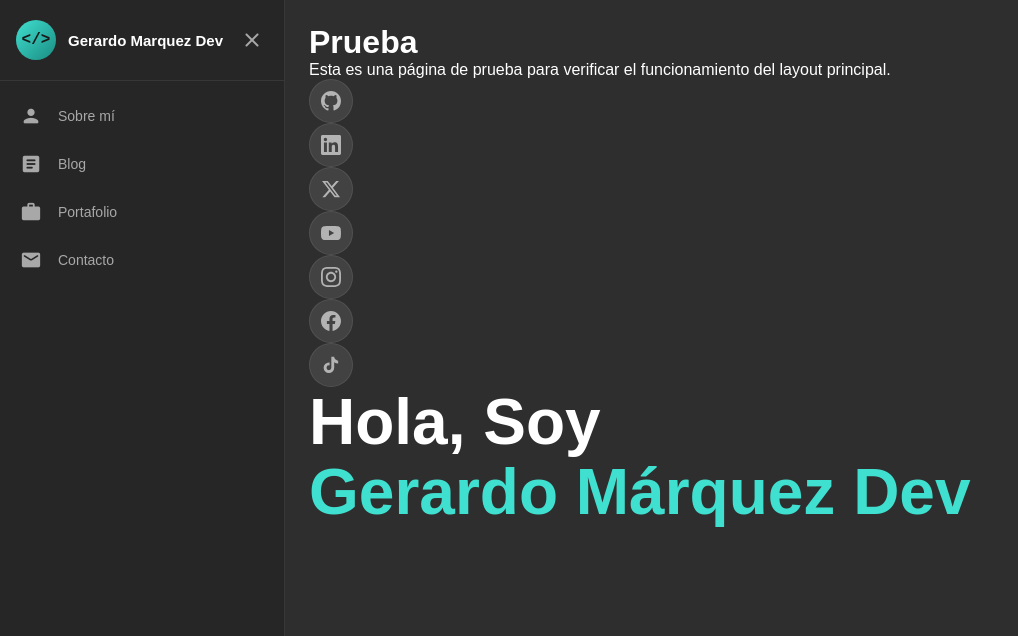
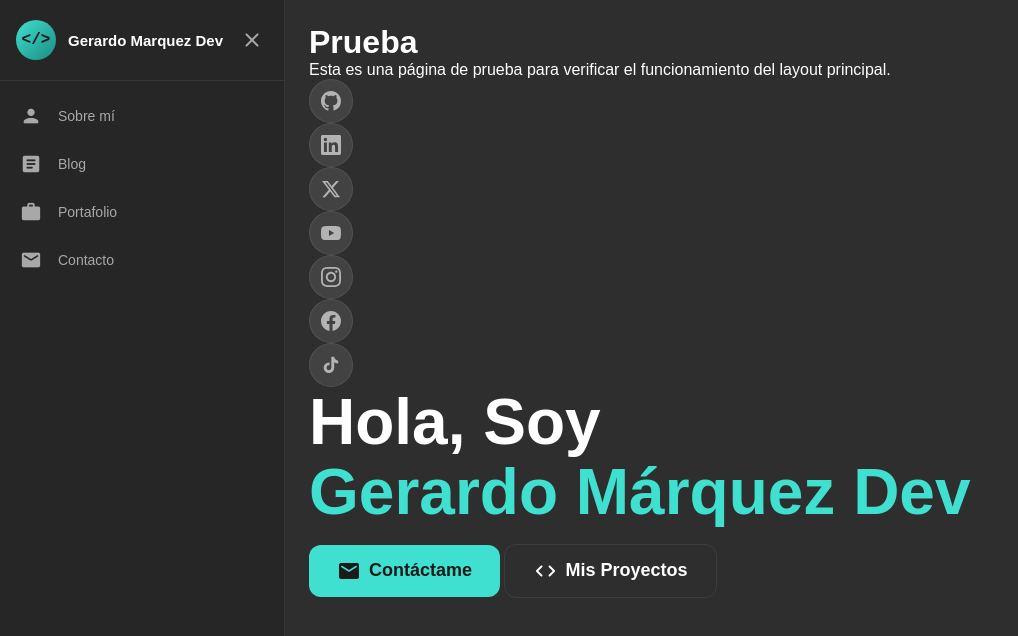
Before and after one commit to AlgorithmHappy/miweb, an Astro site in the folder eminent-escape/: page /prueba in a window 1280 px wide. Shown: the top 636 px of the page, without its empty margins (0-1018 px from the left). Built offline with nearby package versions, Linux system fonts and the light colour scheme; Astro itself is replaced by a stand-in of ours.

Commit message:
Se crean los botones, el principal y el secundario

```diff
--- /dev/null
+++ b/eminent-escape/src/components/MainButton.astro
@@ -0,0 +1,42 @@
+---
+const {hrefCustom, materialIcon, text} = Astro.props;
+---
+<a href={hrefCustom} class="btn-primary">
+    <span class="material-icons-round">{materialIcon}</span>
+    {text}
+</a>
+
+<style>
+    .btn-primary {
+        display: inline-flex;
+        align-items: center;
+        gap: 8px;
+        background: var(--accent);
+        color: #1a1a1a;
+        padding: 14px 28px;
+        border-radius: var(--radius-sm);
+        font-weight: 600;
+        font-size: 18px;
+        text-decoration: none;
+        border: none;
+        cursor: pointer;
+        transition: all var(--transition);
+        position: relative;
+        overflow: hidden;
+    }
+    .btn-primary::after {
+        content: '';
+        position: absolute;
+        inset: 0;
+        background: rgba(255,255,255,0.2);
+        opacity: 0;
+        transition: opacity 0.2s;
+    }
+    .btn-primary:hover {
+        transform: translateY(-2px);
+        box-shadow: 0 8px 24px rgba(64,224,208,0.35);
+    }
+    .btn-primary:hover::after {
+        opacity: 1;
+    }
+</style>
--- a/eminent-escape/src/components/MainHeader.astro
+++ b/eminent-escape/src/components/MainHeader.astro
@@ -1,7 +1,7 @@
 ---
 const {firstText, secondText} = Astro.props;
 ---
-<h1 class="hero-name fade-in">
+<h1 class="hero-name">
     {firstText}
     <br>
     <span>
--- /dev/null
+++ b/eminent-escape/src/components/SecondaryButton.astro
@@ -0,0 +1,45 @@
+---
+const {hrefCustom, materialIcon, text} = Astro.props;
+---
+<a href={hrefCustom} class="btn-outline">
+    <span class="material-icons-round">{materialIcon}</span>
+    {text}
+</a>
+
+<style>
+    .btn-outline {
+        display: inline-flex;
+        align-items: center;
+        gap: 8px;
+        background: transparent;
+        color: var(--white);
+        padding: 14px 28px;
+        border-radius: var(--radius-sm);
+        font-weight: 600;
+        font-size: 18px;
+        text-decoration: none;
+        border: 1px solid var(--border);
+        cursor: pointer;
+        transition: all var(--transition);
+        position: relative;
+        overflow: hidden;
+    }
+    .btn-outline::after {
+        content: '';
+        position: absolute;
+        inset: 0;
+        background: rgba(255,255,255,0.2);
+        opacity: 0;
+        transition: opacity 0.2s;
+    }
+    .btn-outline:hover {
+        border-color: var(--accent);
+        color: var(--accent);
+        background: var(--accent-dim);
+        transform: translateY(-2px);
+        box-shadow: 0 8px 24px rgba(64,224,208,0.35);
+    }
+    .btn-outline:hover::after {
+        opacity: 1;
+    }
+</style>
--- a/eminent-escape/src/pages/prueba/index.astro
+++ b/eminent-escape/src/pages/prueba/index.astro
@@ -2,6 +2,8 @@
 import MainLayout from "../../layouts/MainLayout.astro"
 import SocialButton from "../../components/SocialButton.astro"
 import MainHeader from "../../components/MainHeader.astro"
+import MainButton from "../../components/MainButton.astro"
+import SecundaryButton from "../../components/SecondaryButton.astro"
 ---
 
 <MainLayout>
@@ -43,5 +45,9 @@ import MainHeader from "../../components/MainHeader.astro"
             <path d="M19.59 6.69a4.83 4.83 0 01-3.77-4.25V2h-3.45v13.67a2.89 2.89 0 01-2.88 2.5 2.89 2.89 0 01-2.89-2.89 2.89 2.89 0 012.89-2.89c.28 0 .54.04.79.1V9.01a6.33 6.33 0 00-.79-.05 6.34 6.34 0 00-6.34 6.34 6.34 6.34 0 006.34 6.34 6.34 6.34 0 006.33-6.34V8.69a8.18 8.18 0 004.78 1.52V6.75a4.85 4.85 0 01-1.01-.06z"/>
         </svg>
     </SocialButton>
-    <MainHeader firstText="Hola, Soy" secondText="Gerardo Márquez Dev"/>
+    <div class="fade-in">
+        <MainHeader firstText="Hola, Soy" secondText="Gerardo Márquez Dev"/>
+    </div>
+    <MainButton hrefCustom="/contacto" materialIcon="email" text="Contáctame"/>
+    <SecundaryButton hrefCustom="/proyectos" materialIcon="code" text="Mis Proyectos"/>
 </MainLayout>
```
